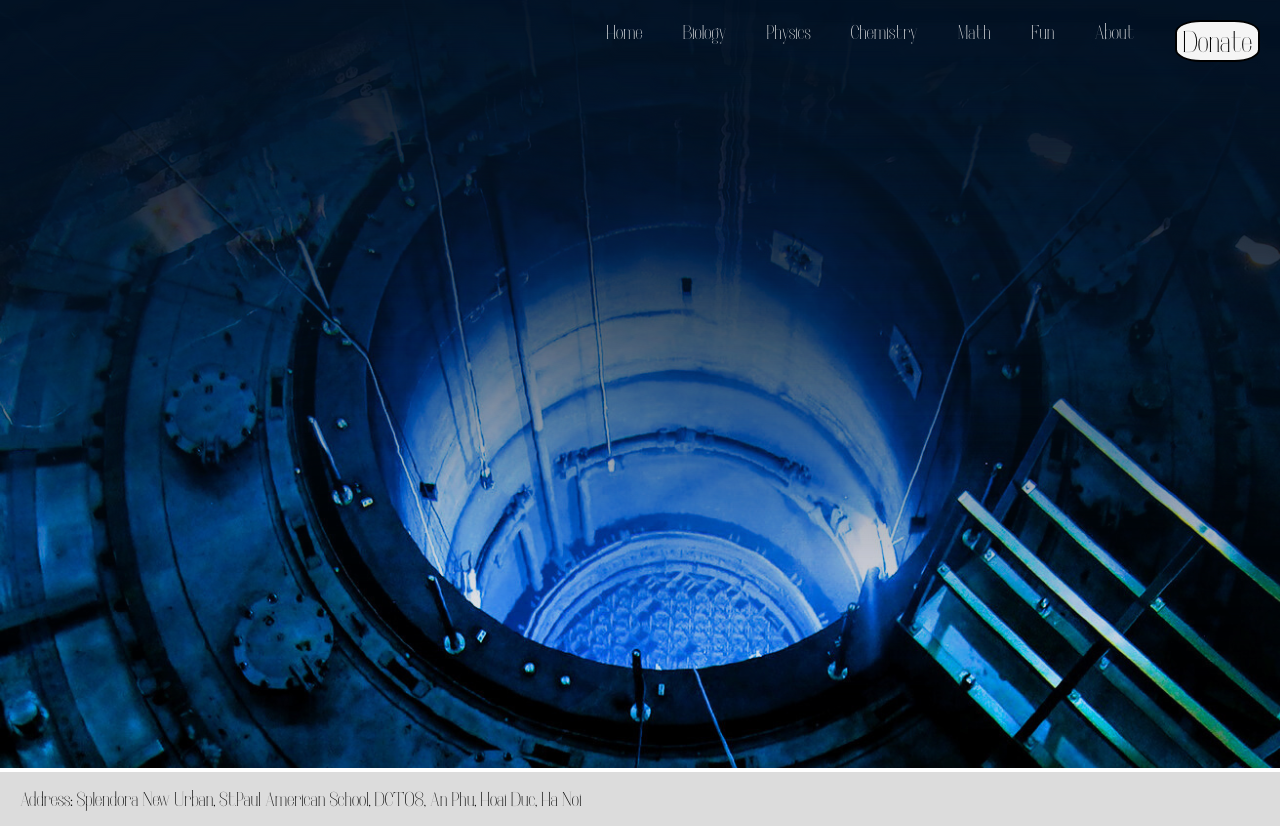
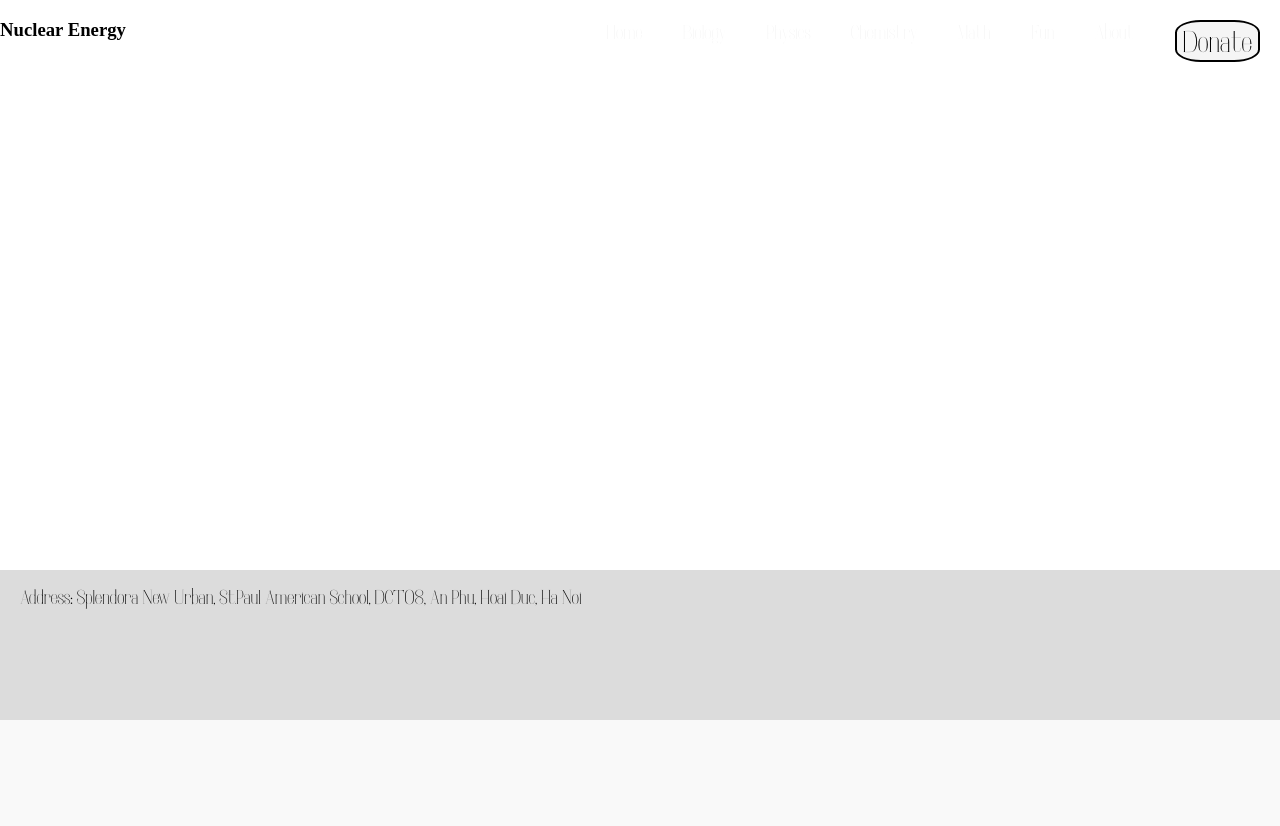
Before and after one commit to thesciencetimes/thesciencetimes, a PHP site: page / in a window 1280 px wide; the page is wider, and only the part inside the window is pictured. Shown: the part 80-906 px from the top of that part. After the commit the page ends 800 px from the top of that part, so only its background shows below. Run offline with PHP 8.4, Linux system fonts and the light colour scheme.

Commit message:
cover
working on cover

```diff
--- a/index.php
+++ b/index.php
@@ -13,8 +13,11 @@
             <p class="browsehappy">You are using an <strong>outdated</strong> browser. Please <a href="#">upgrade your browser</a> to improve your experience.</p>
         <![endif]-->
         <main>
-        <div class="latest">
-            <img src="issues\images\cover.png"></img>
+        <div class="cover">
+            <!--ADD BACKGROUND IMAGE-->
+            <div class="latest">
+                    <h3>Nuclear Energy</h3>
+            </div>
         </div>
         </main>
         <script src="" async defer></script>
```
